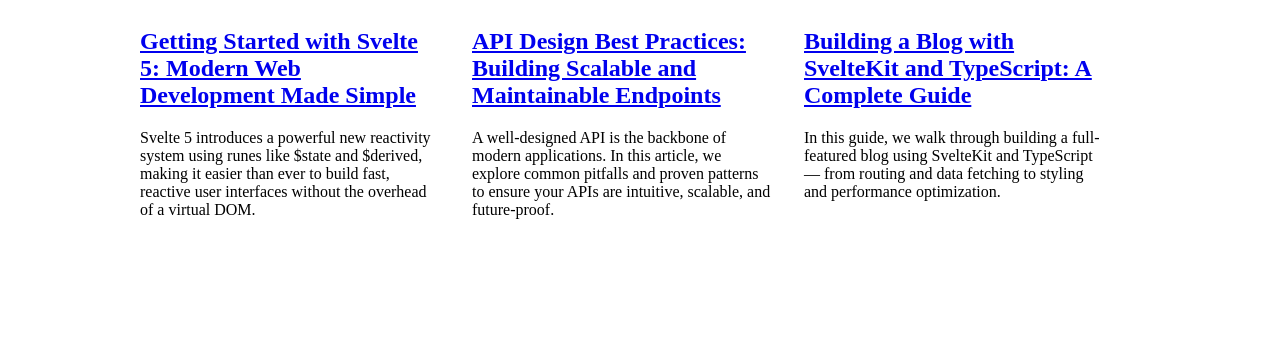
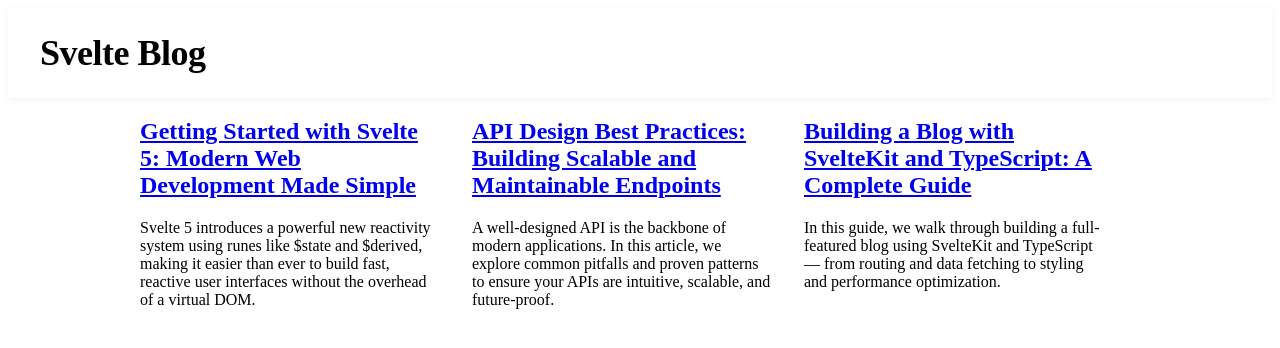
Before and after one commit to joachimhs/svelteBlog, a SvelteKit app: page / in a window 1280 px wide. Shown: the top 348 px of the page. Built offline with nearby package versions, Linux system fonts and the light colour scheme.

Commit message:
Implementerer en enkel side header som en komponent

```diff
--- /dev/null
+++ b/src/lib/components/Header.svelte
@@ -0,0 +1,41 @@
+<section class="header-area">
+  <div class="site-name">Svelte Blog</div>
+</section>
+
+<style>
+  .header-area {
+    background: var(--bg-primary);
+    border-bottom: 1px solid var(--border-default);
+    padding: 1.5rem 2rem;
+    display: flex;
+    align-items: center;
+    box-shadow: 0 2px 8px rgba(0, 0, 0, 0.05);
+    position: relative;
+    z-index: 100;
+  }
+
+  .site-name {
+    font-size: clamp(1.5rem, 4vw, 2.25rem);
+    font-weight: 700;
+    color: var(--text-primary);
+    margin: 0;
+    letter-spacing: -0.5px;
+    text-shadow: 1px 1px 2px rgba(0, 0, 0, 0.05);
+    transition: color 0.2s ease;
+  }
+
+  .site-name:hover {
+    color: var(--text-accent);
+  }
+
+  /* Responsiv: mindre skjermer */
+  @media (max-width: 768px) {
+    .header-area {
+      padding: 1rem;
+    }
+
+    .site-name {
+      font-size: clamp(1.3rem, 6vw, 2rem);
+    }
+  }
+</style>
--- a/src/routes/+layout.svelte
+++ b/src/routes/+layout.svelte
@@ -1 +1,7 @@
+<script>
+    import Header from "$lib/components/Header.svelte";
+</script>
+
+<Header></Header>
+
 <slot></slot>
```
